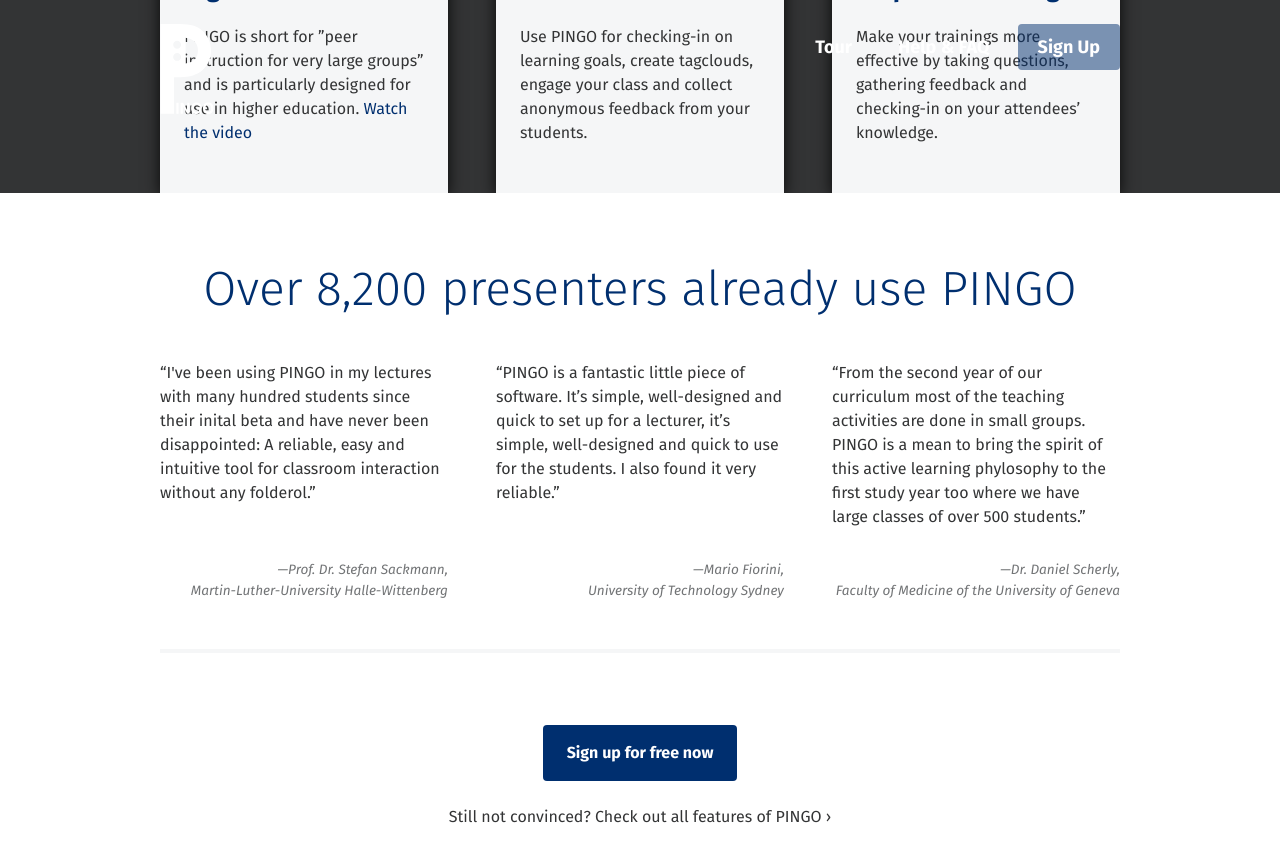
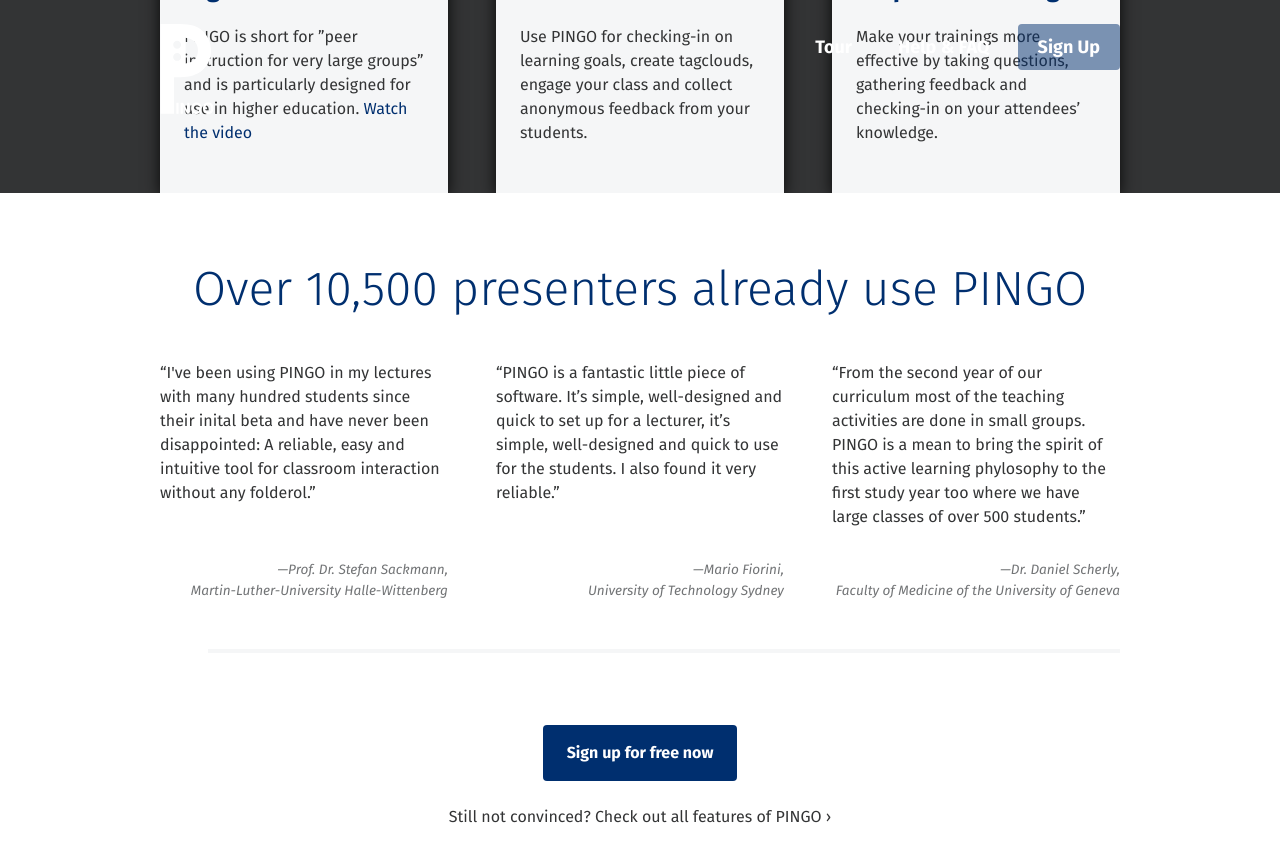
Before and after one commit to PingoUPB/pingoupb.github.io, a Jekyll site: the page built from index.html, in a window 1280 px wide and 900 px high, scrolled down 1535 px. Shown: the top 862 px of the window. Built offline with Jekyll 4.4.1, drawn with Linux system fonts in a browser that asks for light colours; nearby versions of some CDN libraries; Markdown is read by kramdown in place of the engine named in the settings.

Commit message:
updates the current no. of presenters (English).

```diff
--- a/_includes/container/testimonials.en.html
+++ b/_includes/container/testimonials.en.html
@@ -1,6 +1,6 @@
 <section class="testimonials">
 	<div class="centered">
-		<h1 class="testimonials__title">Over 8,200 presenters already use PINGO</h1>
+		<h1 class="testimonials__title">Over 10,500 presenters already use PINGO</h1>
 		<div class="grid">
 
 			{% for q in site.data.testimonials %}
@@ -11,6 +11,7 @@
 				<p class="testimonials__author">—{{ q.author }}</p>
 			</article>
 			{% endfor %}
+		</div>
 		<hr class="testimonials__border">
 	</div>
 </section>
```
